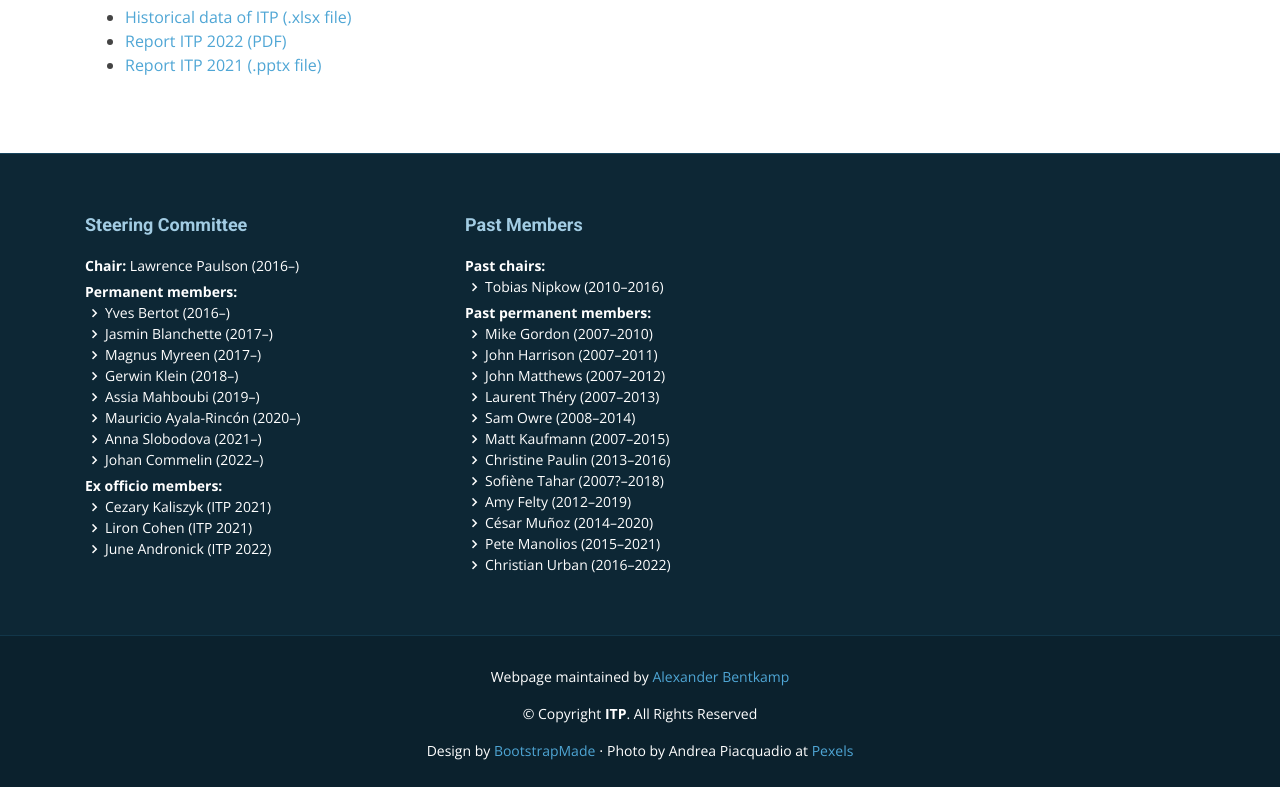
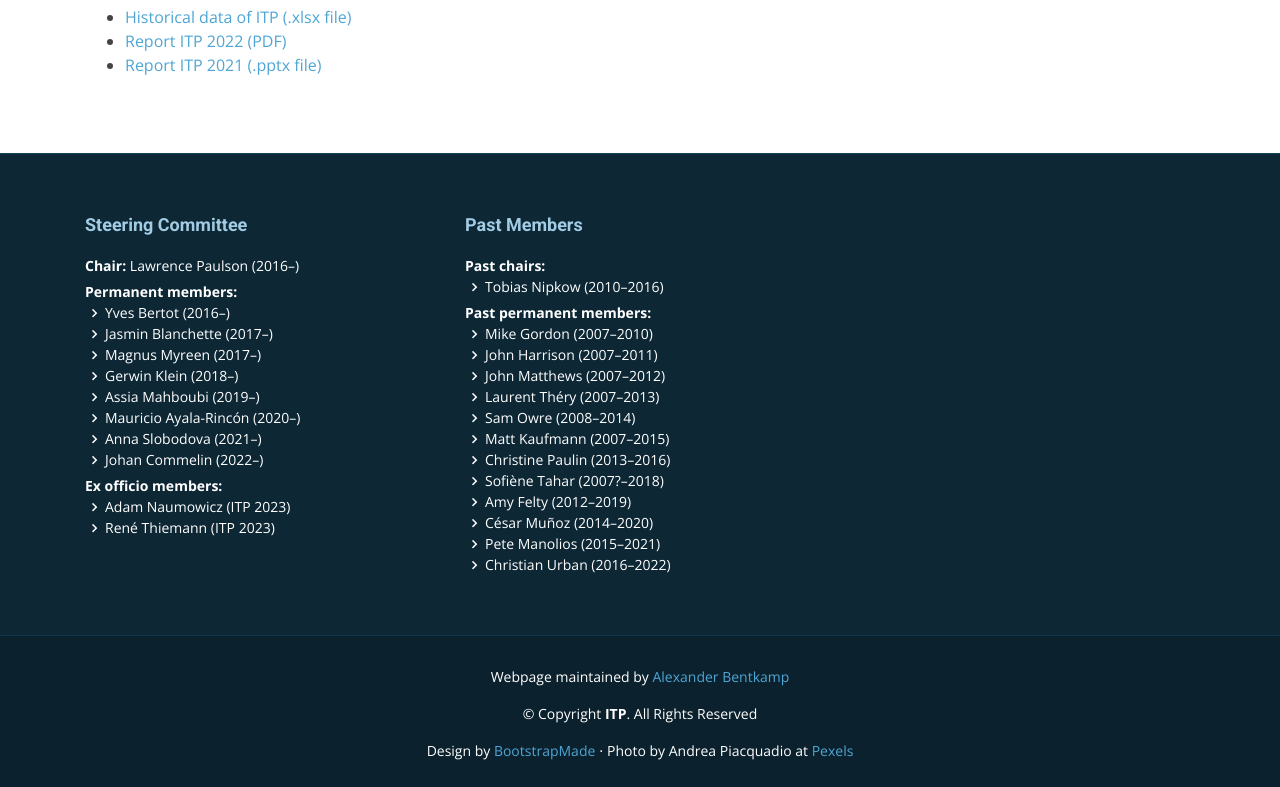
Before and after one commit to ybertot/itp-conference.github.io, a plain HTML site: page index.html in a window 1280 px wide. Shown: the part 4408-5195 px from the top of the page. Drawn offline with nearby package versions, Linux system fonts and the light colour scheme.

Commit message:
adam and rene

```diff
--- a/index.html
+++ b/index.html
@@ -800,28 +800,19 @@
               <li>
                 <i class="bx bx-chevron-right"></i>
                 <span>
-                  <a href="http://cl-informatik.uibk.ac.at/users/cek/">
-                    Cezary Kaliszyk
+                  <a href="http://math.uwb.edu.pl/~adamn/">
+                    Adam Naumowicz
                   </a>
-                  (ITP 2021)
+                  (ITP 2023)
                 </span>
               </li>
               <li>
                 <i class="bx bx-chevron-right"></i>
                 <span>
-                  <a href="https://www.cs.bgu.ac.il/~cliron/">
-                    Liron Cohen
+                  <a href="http://cl-informatik.uibk.ac.at/users/thiemann/">
+                    René Thiemann
                   </a>
-                  (ITP 2021)
-                </span>
-              </li>
-              <li>
-                <i class="bx bx-chevron-right"></i>
-                <span>
-                  <a href="https://ts.data61.csiro.au/people/index.html%3Fcn=June+Andronick.html">
-                    June Andronick
-                  </a>
-                  (ITP 2022)
+                  (ITP 2023)
                 </span>
               </li>
             </ul>
```
